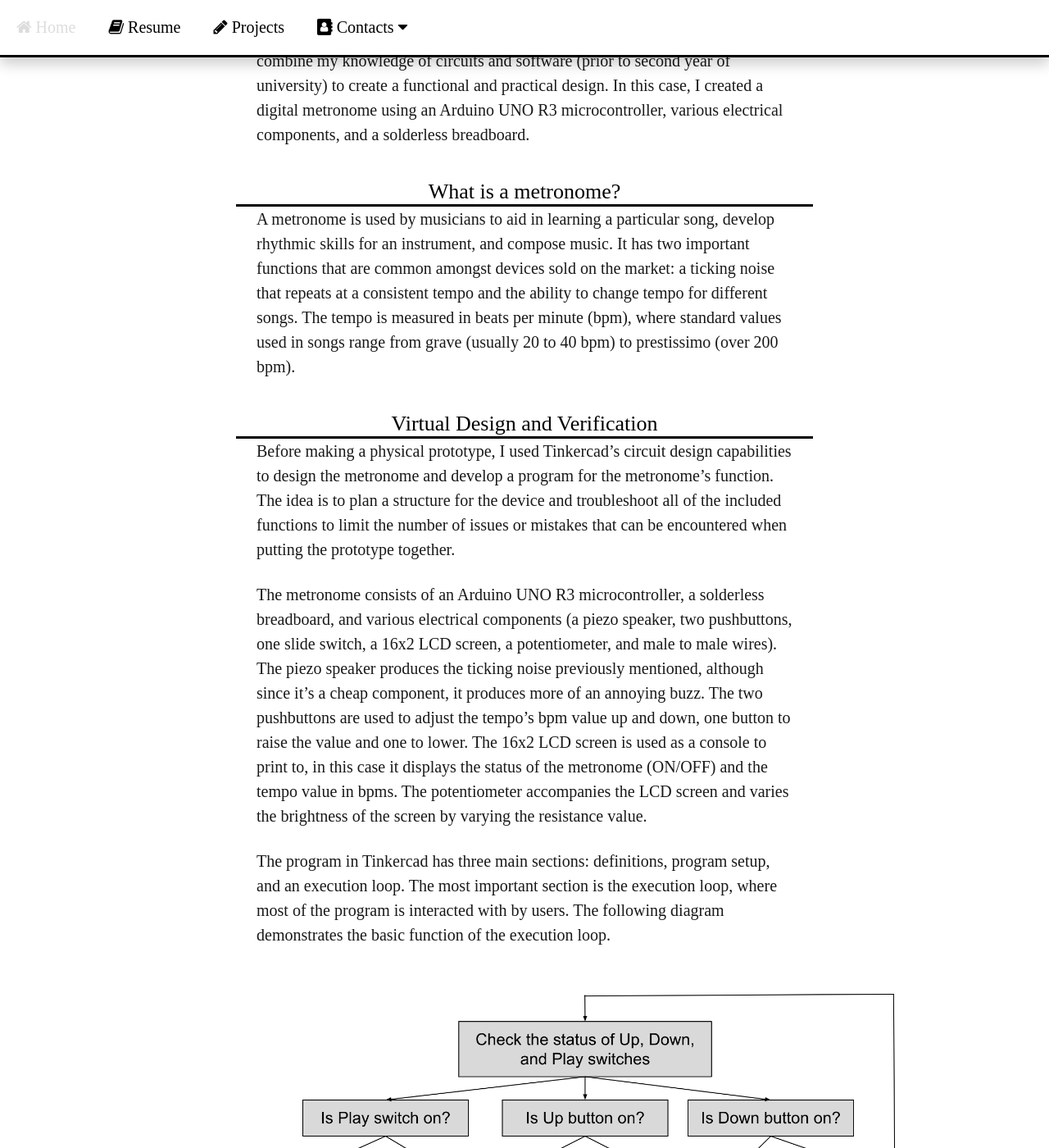
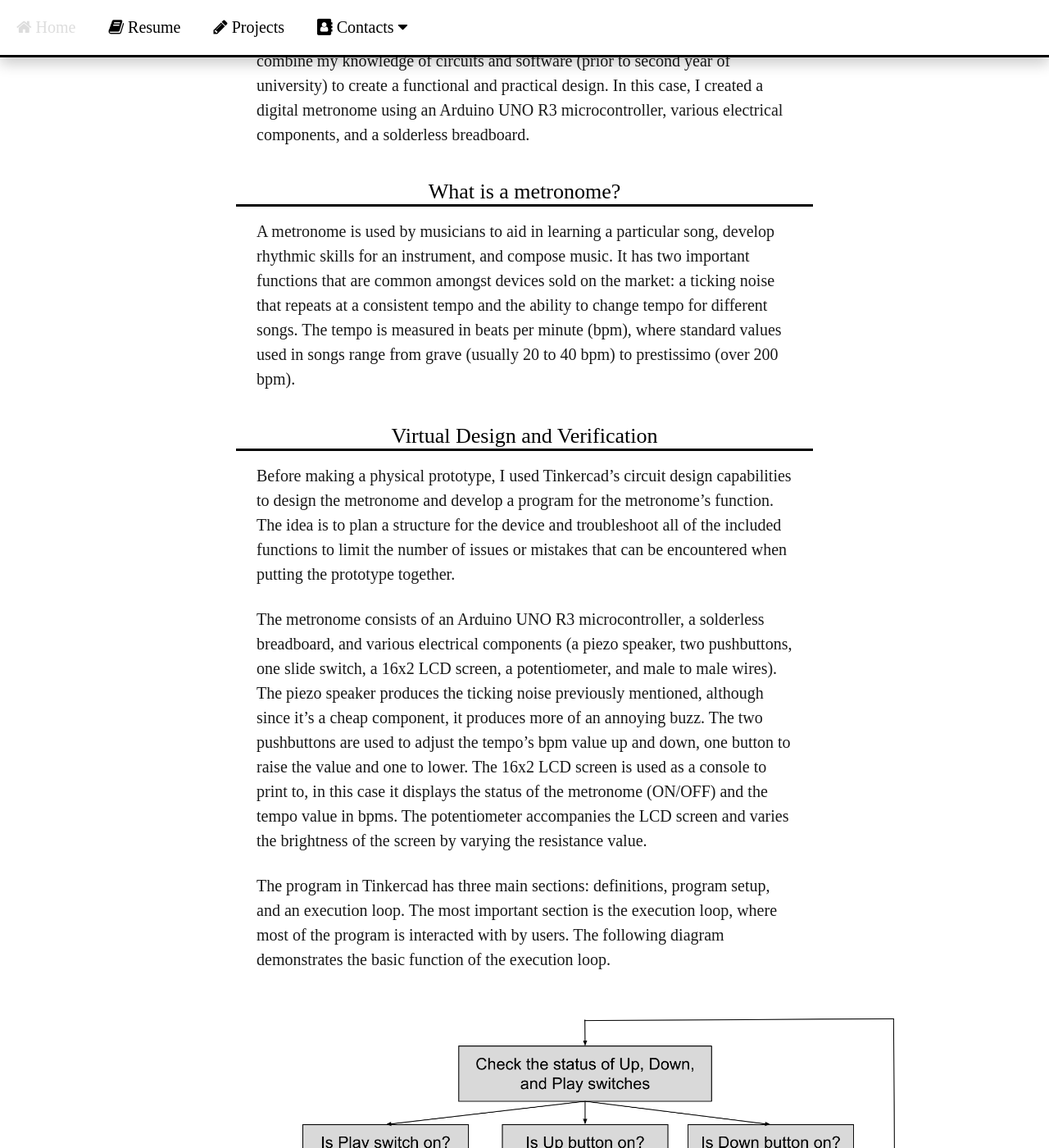
Before and after one commit to JacobHodgins/hodginsjacob, a Jekyll site: the page built from _posts/2023-07-13-digital-metronome.md, in a window 1280 px wide and 1400 px high, scrolled down 232 px. Shown: the whole window at 82% size. Built offline with Jekyll 4.4.1, drawn with Linux system fonts in a browser that asks for light colours.

Commit message:
Update main.css

```diff
--- a/css/main.css
+++ b/css/main.css
@@ -180,7 +180,7 @@ nav.navbar a:active {
   border-bottom-style: solid;
   border-width: 3px;
   text-align: center;
-  margin-top: 15px;
+  margin: 15px 0px;
 }
 
 .figure-name {
```
